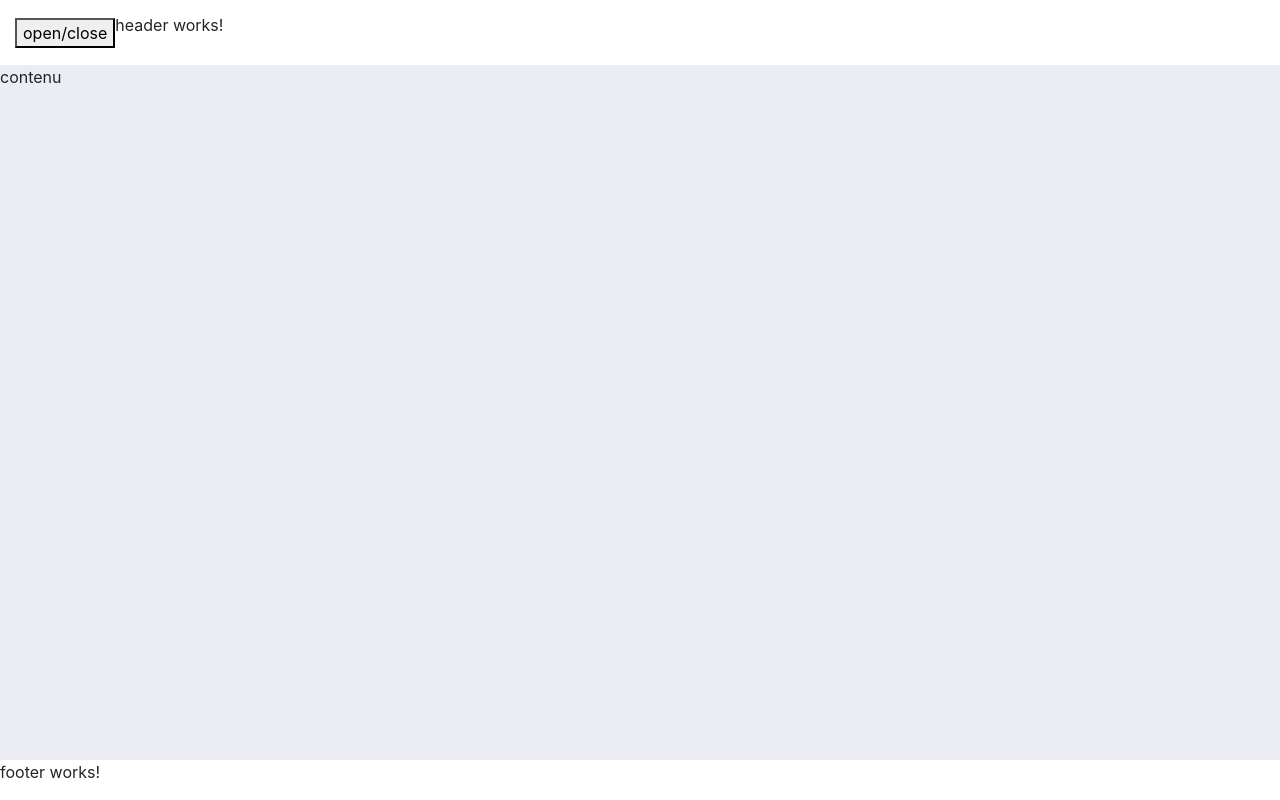
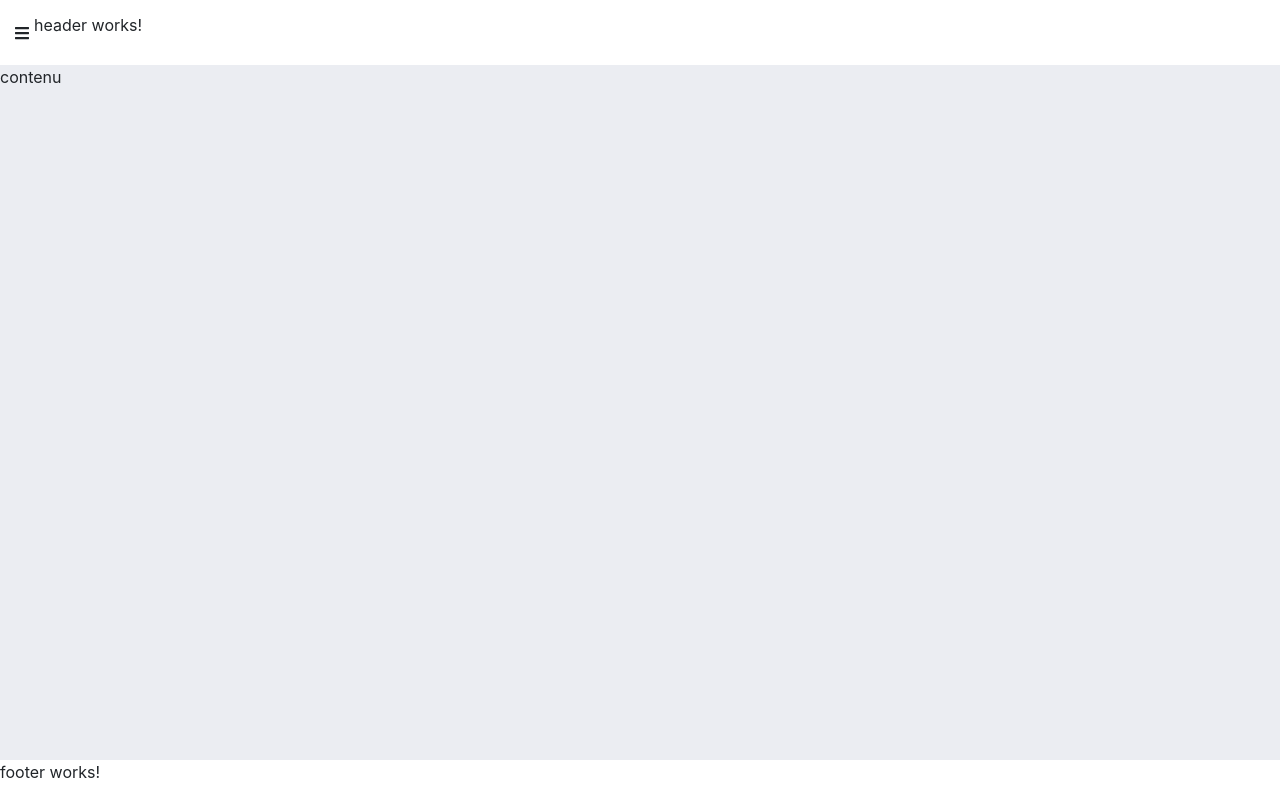
Before and after one commit to dnyuhm/formation-angular-4-oct, an Angular app: page / in a window 1280 px wide. Built offline with nearby package versions, Linux system fonts and the light colour scheme.

Commit message:
Commit 10 : NgIf et ng-template

```diff
--- a/src/app/app.component.html
+++ b/src/app/app.component.html
@@ -1,5 +1,6 @@
 <app-ui>
-  <button class="tr-btn">open/close</button>
+  <app-icon-nav class="tr-icon-open">open/close</app-icon-nav>
+  <app-icon-close class="tr-icon-close">open/close</app-icon-close>
   <app-header class="tr-header"></app-header>
   <app-nav class="tr-nav"></app-nav>
   <div class="tr-content">contenu</div>
--- a/src/app/ui/components/ui/ui.component.html
+++ b/src/app/ui/components/ui/ui.component.html
@@ -1,6 +1,10 @@
 <header class="fixed-top">
   <span (click)="toggle()">
-    <ng-content select=".tr-btn"></ng-content>
+    <ng-content *ngIf="open; else elseBlock" select=".tr-icon-open"></ng-content>
+
+    <ng-template #elseBlock>
+      <ng-content select=".tr-icon-close"></ng-content>
+    </ng-template>
   </span>
   <ng-content select=".tr-header"></ng-content>
 </header>
```
